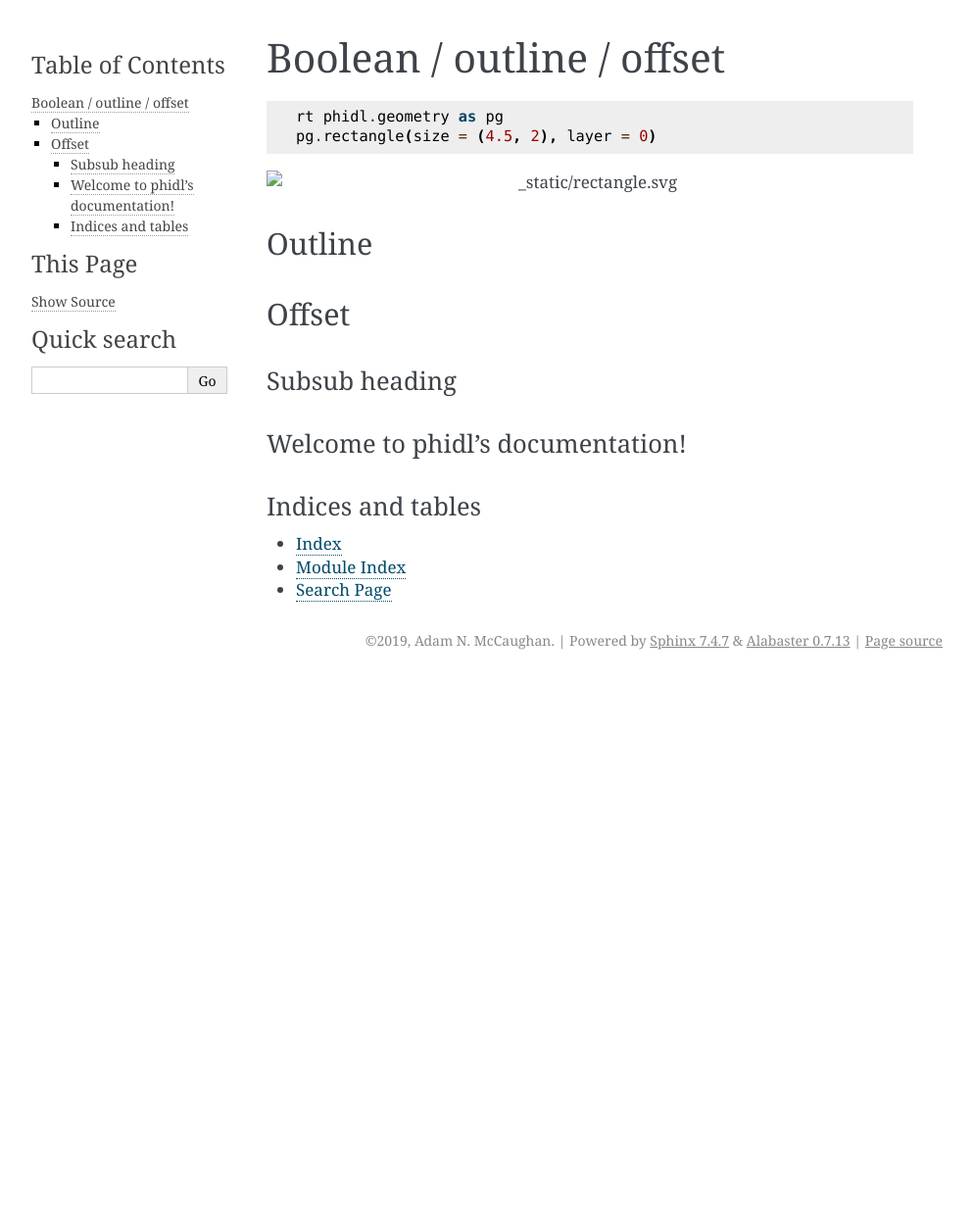
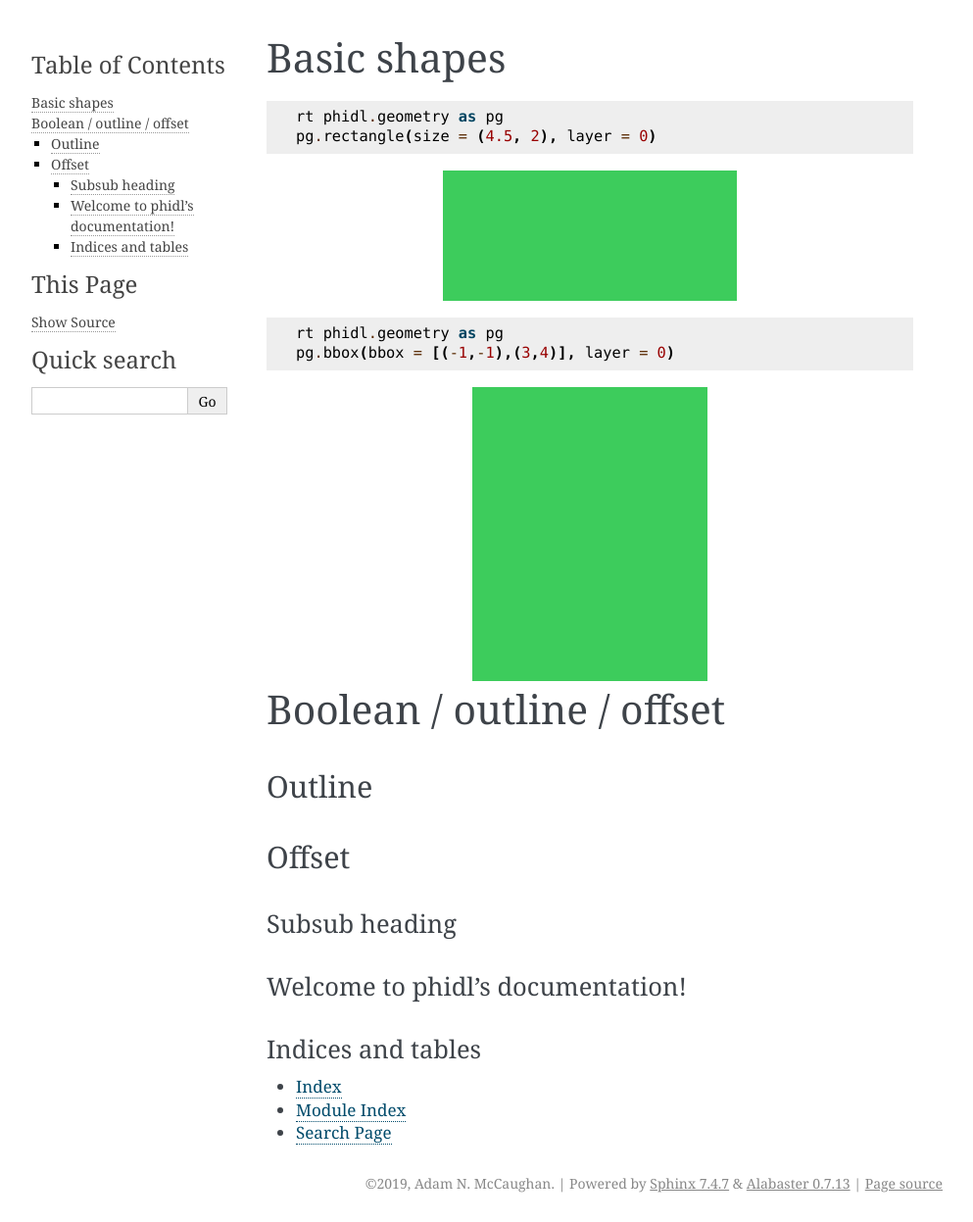
Before and after one commit to amccaugh/phidl, a Sphinx documentation site: the page built from docs/index.rst, in a window 1280 px wide. Shown: the whole page at 98% size, without its empty margins (148-1141 px from the left). Built offline with Sphinx 7.4.7, drawn with Linux system fonts in a browser that asks for light colours; before the commit the page ends 900 px from its top, so only the background shows below that; some of the changed lines change nothing that is shown.

Commit message:
Try with svg files

```diff
--- a/docs/gen_geometry.py
+++ b/docs/gen_geometry.py
@@ -1,7 +1,5 @@
 
-import phidl.utilies as pu
-
-
+import phidl.utilities as pu
 from phidl import Device
 
 
@@ -9,194 +7,194 @@ import phidl.geometry as pg
 import os
 
 
-def create_image(D, filename, filepath = '/_static/'):
-    scale = 500/max(D.size)
-    pu.write_svg(os.path.join([os.path.curdir(), filepath, filename]), scale = scale)
+def create_image(D, filename, size = 300, filepath = '_static/'):
+    scale = size/max(D.size)
+    pu.write_svg(D, os.path.join(os.path.curdir, filepath, filename), scale = scale)
 
 
 # example-rectangle
 import phidl.geometry as pg
 D = pg.rectangle(size = (4.5, 2), layer = 0)
-pu.write_svg('rectangle.svg')
+create_image(D, 'rectangle.svg')
 
 
 # example-bbox
 import phidl.geometry as pg
 D = pg.bbox(bbox = [(-1,-1),(3,4)], layer = 0)
-pu.write_svg('bbox.svg')
+create_image(D, 'bbox.svg')
 
 # example-cross
 import phidl.geometry as pg
 D = pg.cross(length = 10, width = 3, layer = 0)
-pu.write_svg('cross.svg')
+create_image(D, 'cross.svg')
 
 # example-ellipse
 import phidl.geometry as pg
 D = pg.ellipse(radii = (10,5), angle_resolution = 2.5, layer = 0)
-pu.write_svg('ellipse.svg')
+create_image(D, 'ellipse.svg')
 
 # example-circle
 import phidl.geometry as pg
 D = pg.circle(radius = 10, angle_resolution = 2.5, layer = 0)
-pu.write_svg('circle.svg')
+create_image(D, 'circle.svg')
 
 # example-ring
 import phidl.geometry as pg
 D = pg.ring(radius = 10, width = 0.5, angle_resolution = 2.5, layer = 0)
-pu.write_svg('ring.svg')
+create_image(D, 'ring.svg')
 
 # example-arc
 import phidl.geometry as pg
 D = pg.arc(radius = 10, width = 0.5, theta = 45, start_angle = 0, angle_resolution = 2.5, layer = 0)
-pu.write_svg('arc.svg')
+create_image(D, 'arc.svg')
 
 # example-straight
 import phidl.geometry as pg
 D = pg.straight(size = (4,2), layer = 0)
-pu.write_svg('straight.svg')
+create_image(D, 'straight.svg')
 
 # example-L
 import phidl.geometry as pg
 D = pg.L(width = 1, size = (10,20) , layer = 0)
-pu.write_svg('L.svg')
+create_image(D, 'L.svg')
 
 # example-C
 import phidl.geometry as pg
 D = pg.C(width = 1, size = (10,20) , layer = 0)
-pu.write_svg('C.svg')
+create_image(D, 'C.svg')
 
 # example-offset
 import phidl.geometry as pg
 D = pg.offset(elements, distance = 0.1, join_first = True, precision = 1e-6,
         num_divisions = [offset1,1], layer = 0)
-pu.write_svg('.svg')
+create_image(D, '.svg')
 
 # example-invert
 import phidl.geometry as pg
 D = pg.invert(elements, border = 10, precision = 1e-6, layer = 0)
-pu.write_svg('invert.svg')
+create_image(D, 'invert.svg')
 
 # example-boolean
 import phidl.geometry as pg
 D = pg.boolean(A, B, operation, precision = 1e-6, num_divisions = [1,1], layer = 0)
-pu.write_svg('boolean.svg')
+create_image(D, 'boolean.svg')
 
 # example-outline
 import phidl.geometry as pg
 D = pg.outline(elements, distance = 1, precision = 1e-6, layer = 0)
-pu.write_svg('outline.svg')
+create_image(D, 'outline.svg')
 
 # example-xor_diff
 import phidl.geometry as pg
 D = pg.xor_diff(A,B, precision = 1e-6)
-pu.write_svg('xor_diff.svg')
+create_image(D, 'xor_diff.svg')
 
 # example-union
 import phidl.geometry as pg
 D = pg.union(D, by_layer = False, precision=1e-6, layer = 0)
-pu.write_svg('union.svg')
+create_image(D, 'union.svg')
 
 # example-litho_steps
 import phidl.geometry as pg
 D = pg.litho_steps(
-        line_widths = [litho_steps1,2,4,8,16],
+        line_widths = [1,2,4,8,16],
         line_spacing = 10,
         height = 100,
         layer = 0
         )
-pu.write_svg('.svg')
+create_image(D, 'litho_steps.svg')
 
 # example-litho_star
 import phidl.geometry as pg
 D = pg.litho_star(
-        num_lines = 2litho_star0,
+        num_lines = 20,
         line_width = 2,
         diameter = 200,
         layer = 0
         )
-pu.write_svg('.svg')
+create_image(D, 'litho_star.svg')
 
 # example-litho_calipers
 import phidl.geometry as pg
 D = pg.litho_calipers(
-        notch_size = [litho_calipers2,5],
+        notch_size = [2,5],
         notch_spacing = 2,
         num_notches = 11,
         offset_per_notch = 0.1,
         row_spacing = 0,
         layer1 = 1,
         layer2 = 2)
-pu.write_svg('.svg')
+create_image(D, 'litho_calipers.svg')
 
 # example-extract
 import phidl.geometry as pg
 D = pg.extract(D, layers = [0,1])
-pu.write_svg('extract.svg')
+create_image(D, 'extract.svg')
 
 # example-copy
 import phidl.geometry as pg
 D = pg.copy(D)
-pu.write_svg('copy.svg')
+create_image(D, 'copy.svg')
 
 # example-deepcopy
 import phidl.geometry as pg
 D = pg.deepcopy(D)
-pu.write_svg('deepcopy.svg')
+create_image(D, 'deepcopy.svg')
 
 # example-copy_layer
 import phidl.geometry as pg
 D = pg.copy_layer(D, layer = 1, new_layer = 2)
-pu.write_svg('copy_layer.svg')
+create_image(D, 'copy_layer.svg')
 
 # example-import_gds
 import phidl.geometry as pg
 D = pg.import_gds(filename, cellname = None, flatten = False)
-pu.write_svg('import_gds.svg')
+create_image(D, 'import_gds.svg')
 
 # example-preview_layerset
 import phidl.geometry as pg
 D = pg.preview_layerset(ls, size = 100, spacing = 100)
-pu.write_svg('preview_layerset.svg')
+create_image(D, 'preview_layerset.svg')
 
 # example-connector
 import phidl.geometry as pg
 D = pg.connector(midpoint = (0,0), width = 1, orientation = 0)
-pu.write_svg('connector.svg')
+create_image(D, 'connector.svg')
 
 # example-compass
 import phidl.geometry as pg
 D = pg.compass(size = (4,2), layer = 0)
-pu.write_svg('compass.svg')
+create_image(D, 'compass.svg')
 
 # example-compass_multi
 import phidl.geometry as pg
 D = pg.compass_multi(size = (4,2), ports = {'N':3,'S':4}, layer = 0)
-pu.write_svg('compass_multi.svg')
+create_image(D, 'compass_multi.svg')
 
 # example-flagpole
 import phidl.geometry as pg
 D = pg.flagpole(size = (4,2), stub_size = (2,1), shape = 'p', taper_type = 'straight', layer = 0)
-pu.write_svg('flagpole.svg')
+create_image(D, 'flagpole.svg')
 
 # example-tee
 import phidl.geometry as pg
 D = pg.tee(size = (4,2), stub_size = (2,1), taper_type = None, layer = 0)
-pu.write_svg('tee.svg')
+create_image(D, 'tee.svg')
 
 # example-taper
 import phidl.geometry as pg
 D = pg.taper(length = 10, width1 = 5, width2 = None, port = None, layer = 0)
-pu.write_svg('taper.svg')
+create_image(D, 'taper.svg')
 
 # example-ramp
 import phidl.geometry as pg
 D = pg.ramp(length = 10, width1 = 5, width2 = 8, layer = 0)
-pu.write_svg('ramp.svg')
+create_image(D, 'ramp.svg')
 
 # example-text
 import phidl.geometry as pg
 D = pg.text(text = 'abcd', size = 10, justify = 'left', layer = 0)
-pu.write_svg('text.svg')
+create_image(D, 'text.svg')
 
 # example-basic_die
 import phidl.geometry as pg
@@ -211,38 +209,38 @@ D = pg.basic_die(
               draw_bbox = True,
               bbox_layer = 99,
               )
-pu.write_svg('basic_die.svg')
+create_image(D, 'basic_die.svg')
 
 # example-fill_rectangle
 import phidl.geometry as pg
 D = pg.fill_rectangle(D, fill_size = (40,10), avoid_layers = 'all', include_layers = None,
                     margin = 100, fill_layers = (0,1,3),
                    fill_densities = (0.5, 0.25, 0.7), fill_inverted = None, bbox = None)
-pu.write_svg('fill_rectangle.svg')
+create_image(D, 'fill_rectangle.svg')
 
 # example-grating
 import phidl.geometry as pg
 D = pg.grating(num_periods = 20, period = 0.75, fill_factor = 0.5, width_grating = 5, length_taper = 10, width = 0.4, partial_etch = False)
-pu.write_svg('grating.svg')
+create_image(D, 'grating.svg')
 
 # example-test_via
 import phidl.geometry as pg
 D = pg.test_via(num_vias = 100, wire_width = 10, via_width = 15, via_spacing = 40, pad_size = (300,300), min_pad_spacing = 0,
                              pad_layer = 0, wiring1_layer = 1, wiring2_layer = 2, via_layer = 3)
-pu.write_svg('test_via.svg')
+create_image(D, 'test_via.svg')
 
 # example-test_comb
 import phidl.geometry as pg
 D = pg.test_comb(pad_size = (200,200), wire_width = 1, wire_gap = 3,
               comb_layer = 0, overlap_zigzag_layer = 1,
               comb_pad_layer = None, comb_gnd_layer = None, overlap_pad_layer = None)
-pu.write_svg('test_comb.svg')
+create_image(D, 'test_comb.svg')
 
 # example-test_ic
 import phidl.geometry as pg
 D = pg.test_ic(wire_widths = [0.25, 0.5,1,2,4], wire_widths_wide = [0.75, 1.5, 3, 4, 6], pad_size = (200,200), pad_gap=75,
             wire_layer = 0, pad_layer = 1, gnd_layer = None)
-pu.write_svg('test_ic.svg')
+create_image(D, 'test_ic.svg')
 
 # example-test_res
 import phidl.geometry as pg
@@ -252,35 +250,35 @@ D = pg.test_res(pad_size = [50,50],
                      res_layer = 0,
                      pad_layer = None,
                      gnd_layer = None)
-pu.write_svg('test_res.svg')
+create_image(D, 'test_res.svg')
 
 # example-optimal_hairpin
 import phidl.geometry as pg
 D = pg.optimal_hairpin(width = 0.2, pitch = 0.6, length = 10,
     turn_ratio = 4, num_pts = 50, layer = 0)
-pu.write_svg('optimal_hairpin.svg')
+create_image(D, 'optimal_hairpin.svg')
 
 # example-optimal_step
 import phidl.geometry as pg
 D = pg.optimal_step(start_width = 10, end_width = 22, num_pts = 50, width_tol = 1e-3,
                  anticrowding_factor = 1.2, symmetric = False, layer = 0)
-pu.write_svg('optimal_step.svg')
+create_image(D, 'optimal_step.svg')
 
 # example-optimal_90deg
 import phidl.geometry as pg
 D = pg.optimal_90deg(width = 100.0, num_pts = 15, length_adjust = 1, layer = 0)
-pu.write_svg('optimal_90deg.svg')
+create_image(D, 'optimal_90deg.svg')
 
 # example-snspd
 import phidl.geometry as pg
 D = pg.snspd(wire_width = 0.2, wire_pitch = 0.6, size = (10,8),
         num_squares = None, turn_ratio = 4,
         terminals_same_side = False, layer = 0)
-pu.write_svg('snspd.svg')
+create_image(D, 'snspd.svg')
 
 # example-snspd_expanded
 import phidl.geometry as pg
 D = pg.snspd_expanded(wire_width = 0.2, wire_pitch = 0.6, size = (10,8),
            num_squares = None, connector_width = 1, connector_symmetric = False,
             turn_ratio = 4, terminals_same_side = False, layer = 0)
-pu.write_svg('snspd_expanded.svg')
+create_image(D, 'snspd_expanded.svg')
--- a/docs/index.rst
+++ b/docs/index.rst
@@ -5,17 +5,32 @@
 
 
 ###############
-Boolean / outline / offset
+Basic shapes
 ###############
 
 .. literalinclude:: gen_geometry.py
    :language: python
    :dedent: 4
    :start-after: example-rectangle
-   :end-before: pu.write_svg
+   :end-before: create_image
 
 .. image:: _static/rectangle.svg
    :align: center
+
+
+
+.. literalinclude:: gen_geometry.py
+   :language: python
+   :dedent: 4
+   :start-after: example-bbox
+   :end-before: create_image
+
+.. image:: _static/bbox.svg
+   :align: center
+###############
+Boolean / outline / offset
+###############
+
 
 ***********
 Outline
```
Also changed, not shown: docs/_static/C.svg (added), docs/_static/L.svg (added), docs/_static/arc.svg (added), docs/_static/bbox.svg (added), docs/_static/circle.svg (added), docs/_static/cross.svg (added), docs/_static/ellipse.svg (added), docs/_static/rectangle.svg (added), docs/_static/ring.svg (added), docs/_static/straight.svg (added), rectangle.svg (added).
